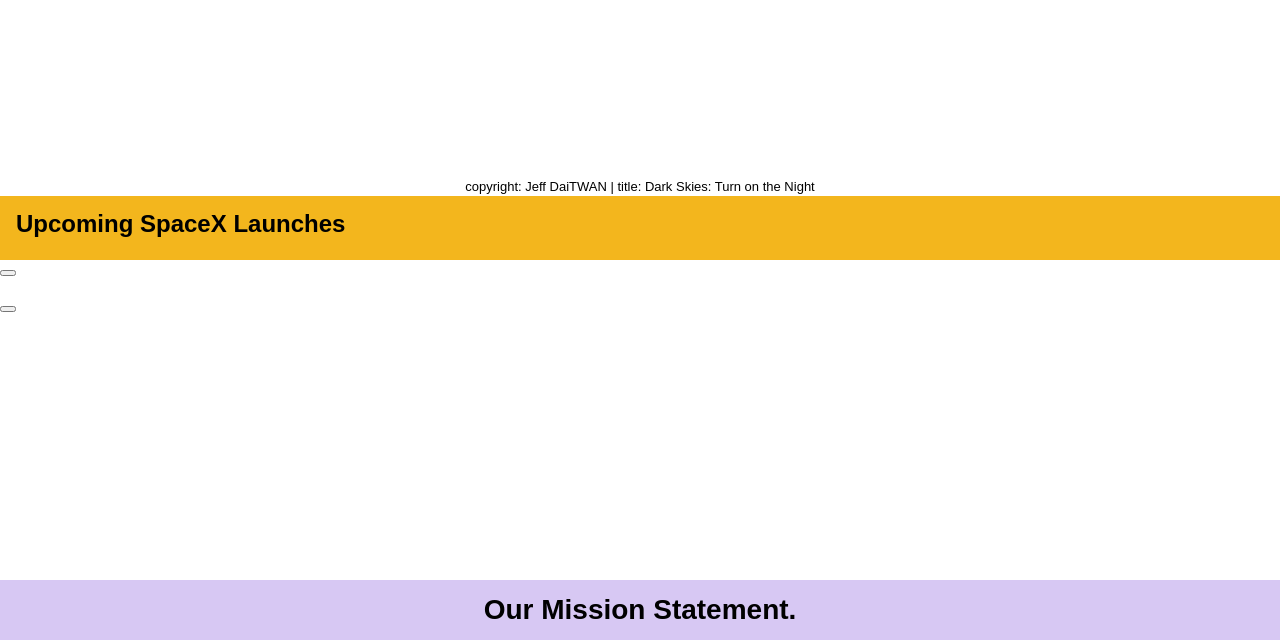
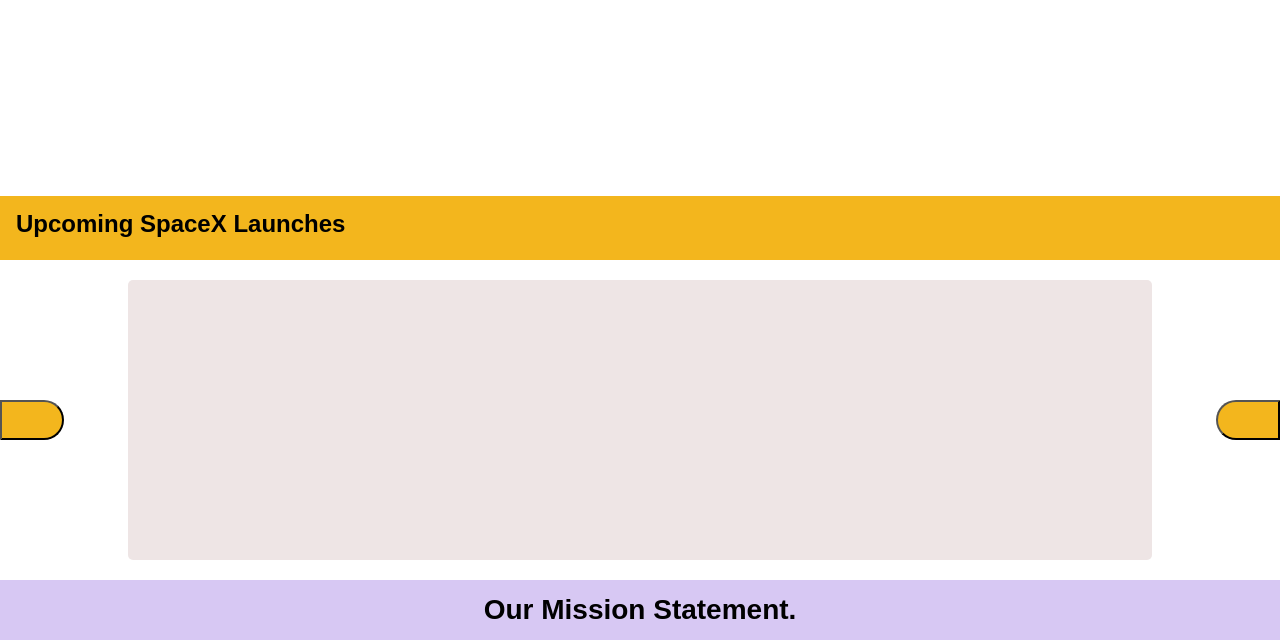
Before and after one commit to AllanHall/astro-club, a website: page public/index.html in a window 1280 px wide. Shown: the part 284-924 px from the top of the page. Drawn offline with Linux system fonts and the light colour scheme; no server answers.

Commit message:
added copyright data and styled the launch data

```diff
--- a/public/index.html
+++ b/public/index.html
@@ -22,21 +22,19 @@
         Explore your universe.
       </h1>
     </section>
-    <section class="copyright">
-      copyright: Jeff DaiTWAN | title: Dark Skies: Turn on the Night
-    </section>
+    <section class="copyright"></section>
     <section class="launches">
       <h1>Upcoming SpaceX Launches</h1>
     </section>
     <section class="api">
-      <button></button>
+      <button id="button-left"></button>
       <section id="api-data">
         <h2 class="mission-name"></h2>
         <p class="mission-details"></p>
         <p class="launch-date"></p>
         <p class="launch-site"></p>
       </section>
-      <button></button>
+      <button id="button-right"></button>
     </section>
     <section class="mission">
       <h1>Our Mission Statement.</h1>
--- a/public/main.js
+++ b/public/main.js
@@ -6,6 +6,8 @@
       return resp.json()
     })
     .then(data1 => {
+      document.querySelector('.copyright').textContent =
+        data1.copyright + ' | ' + data1.title
       document.querySelector('.explore').style.backgroundImage = `url(${
         data1.url
       })`
--- a/public/screen.css
+++ b/public/screen.css
@@ -75,6 +75,38 @@
 /* API */
 .api {
   height: 40vh;
+  display: flex;
+  justify-content: space-between;
+  align-items: center;
+}
+
+#api-data {
+  width: 80vw;
+  height: 35vh;
+  background-color: rgb(238, 229, 229);
+  border-radius: 5px;
+}
+
+button {
+  height: 5vh;
+  width: 5vw;
+}
+
+#button-left {
+  border-top-right-radius: 20px;
+  border-bottom-right-radius: 20px;
+  background-color: rgb(243, 182, 29);
+}
+
+#button-right {
+  border-top-left-radius: 20px;
+  border-bottom-left-radius: 20px;
+  background-color: rgb(243, 182, 29);
+}
+
+.mission-name {
+  text-align: center;
+  font-size: 20px;
 }
 
 /* Mission */
```
